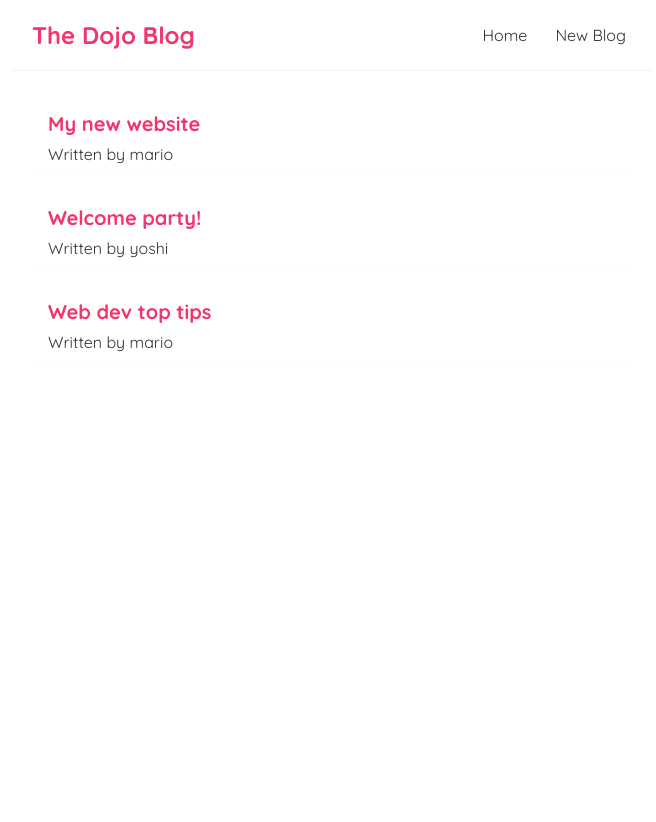
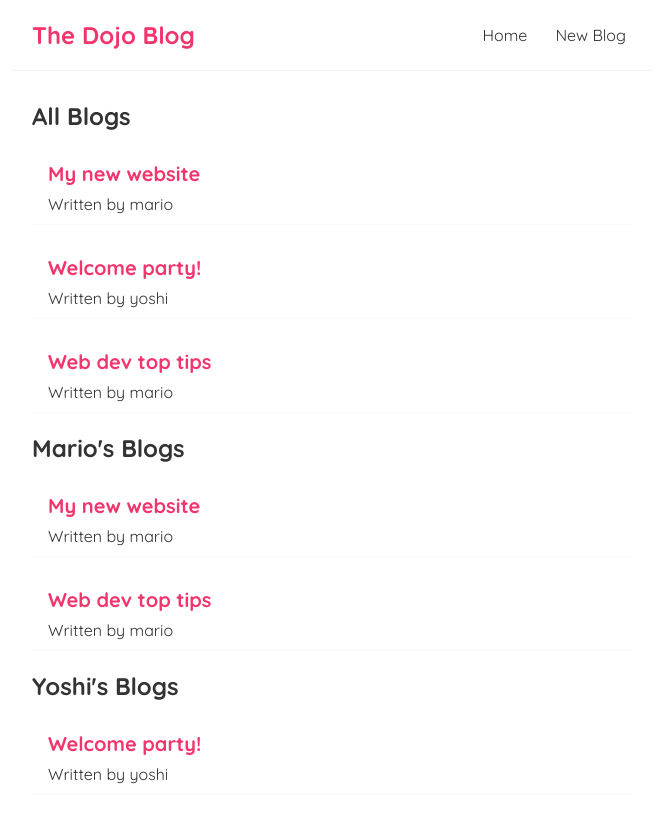
Before and after one commit to IlyaKrapivnoy/react_net_ninja_project, a React (Create React App) app: page / in a window 1280 px wide. Shown: the top 822 px of the page, without its empty margins (308-964 px from the left). Before the commit the page ends 800 px from the top, so only its background shows below. Built offline with nearby package versions, Linux system fonts and the light colour scheme.

Commit message:
add filter func

```diff
--- /dev/null
+++ b/src/BlogList.jsx
@@ -0,0 +1,15 @@
+const BlogList = ({ blogs, title }) => {
+    return (
+        <div className='blog-list'>
+            <h2>{title}</h2>
+            {blogs.map((blog) => (
+                <div className='blog-preview' key={blog.id}>
+                    <h2>{blog.title}</h2>
+                    <p>Written by {blog.author}</p>
+                </div>
+            ))}
+        </div>
+    );
+};
+
+export default BlogList;
--- a/src/Home.jsx
+++ b/src/Home.jsx
@@ -1,4 +1,5 @@
 import { useState } from 'react';
+import BlogList from './BlogList';
 
 const Home = () => {
     const [blogs, setBlogs] = useState([
@@ -24,12 +25,15 @@
 
     return (
         <div className='home'>
-            {blogs.map((blog) => (
-                <div className='blog-preview' key={blog.id}>
-                    <h2>{blog.title}</h2>
-                    <p>Written by {blog.author}</p>
-                </div>
-            ))}
+            <BlogList blogs={blogs} title='All Blogs' />
+            <BlogList
+                blogs={blogs.filter((blog) => blog.author === 'mario')}
+                title="Mario's Blogs"
+            />
+            <BlogList
+                blogs={blogs.filter((blog) => blog.author === 'yoshi')}
+                title="Yoshi's Blogs"
+            />
         </div>
     );
 };
```
